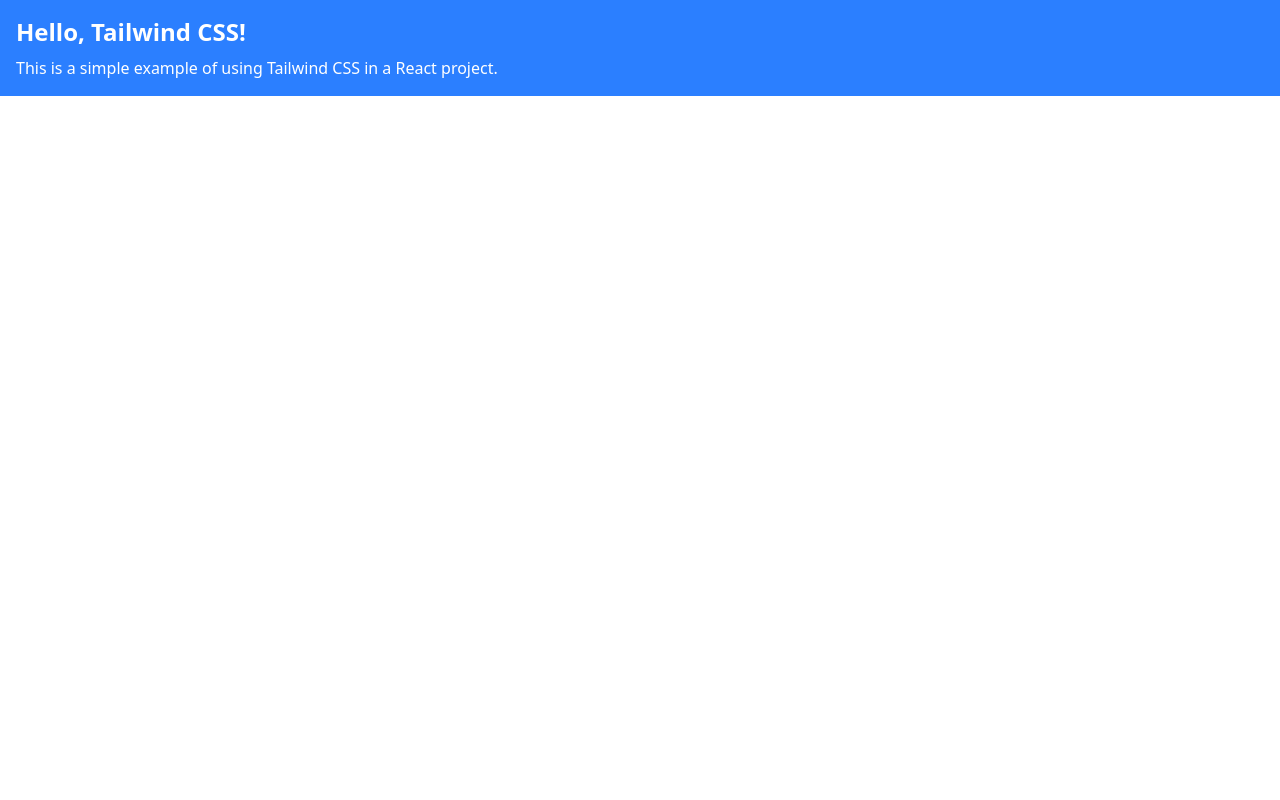
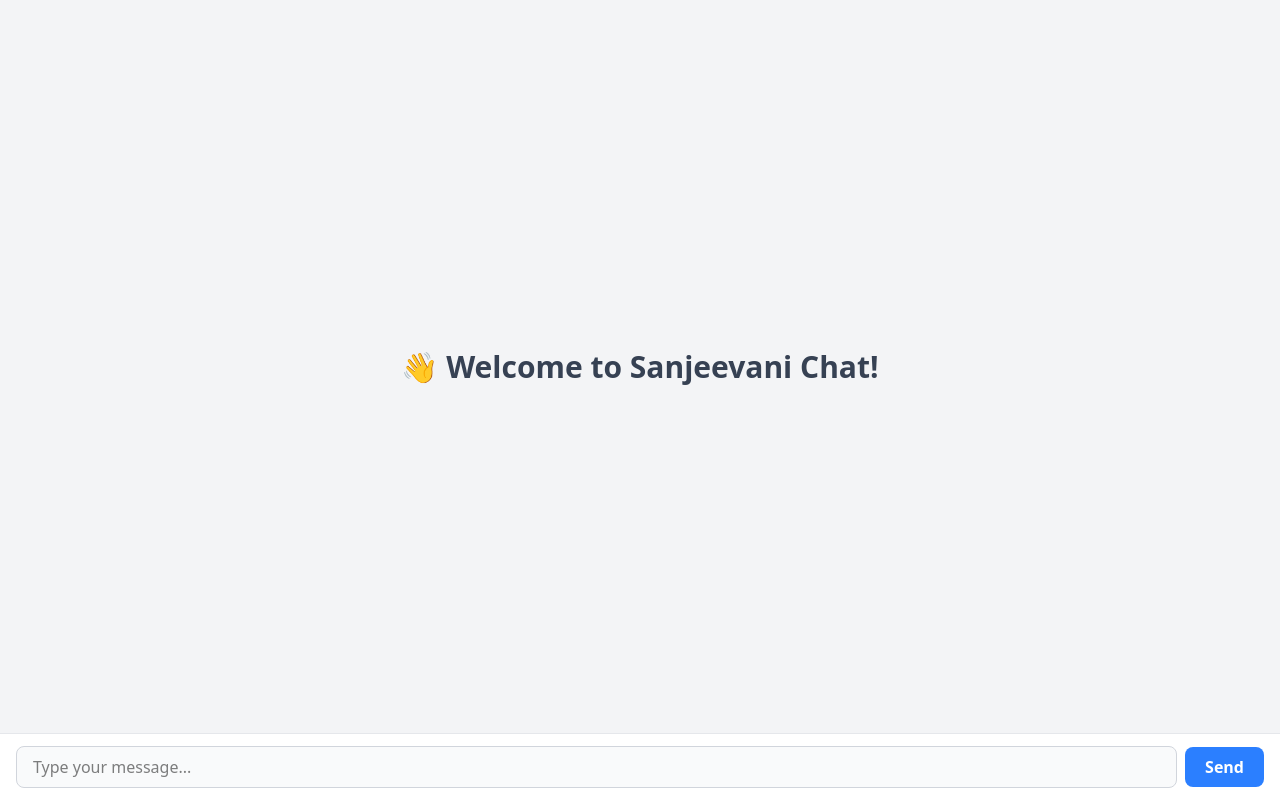
Before and after one commit to Kartavya-Shrivastav/Sanjeevani, a React (Vite) app in the folder Web-Page/client/: page / in a window 1280 px wide. Built offline with nearby package versions, Linux system fonts and the light colour scheme.

Commit message:
Updated the component

```diff
--- a/Web-Page/client/src/App.jsx
+++ b/Web-Page/client/src/App.jsx
@@ -1,17 +1,8 @@
-import { useState } from 'react'
-import './index.css'
+import ChatUI from './components/ChatUI';
+import './index.css';
 
 function App() {
-  const [count, setCount] = useState(0)
-
-  return (
-    <>
-      <div class="bg-blue-500 text-white p-4">
-        <h1 class="text-2xl font-bold">Hello, Tailwind CSS!</h1>
-        <p class="mt-2">This is a simple example of using Tailwind CSS in a React project.</p>
-      </div>
-    </>
-  )
+  return <ChatUI />;
 }
 
-export default App
+export default App;
```
